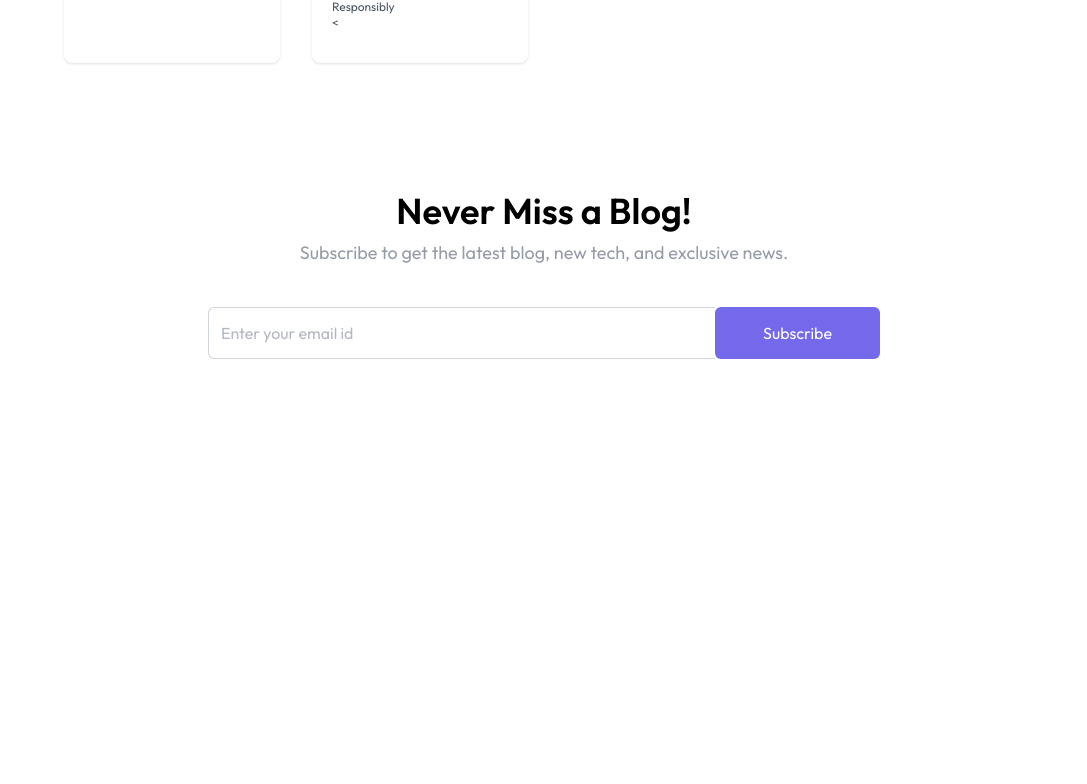
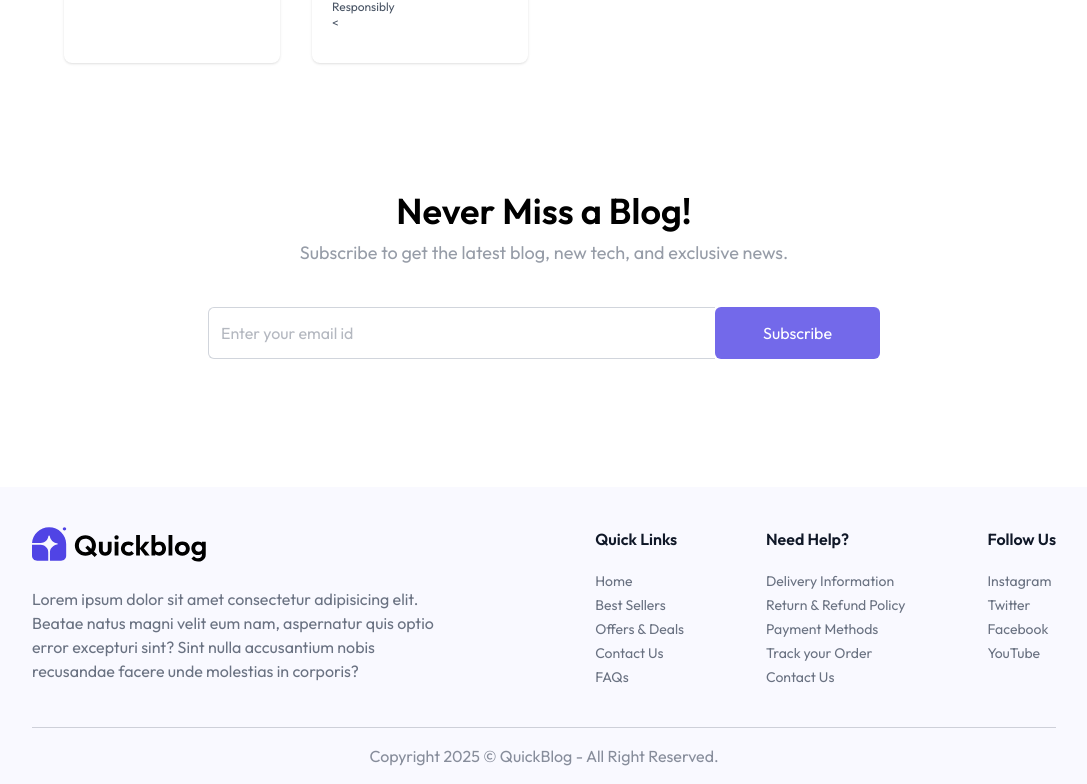
Before and after one commit to Jayant9917/QuickBlog-Frontend, a React (Vite) app in the folder client/: page / in a window 1280 px wide. Shown: the part 1656-2440 px from the top of the page, without its empty margins (96-1183 px from the left). Before the commit the page ends 2143 px from the top, so only its background shows below. Built offline with nearby package versions, Linux system fonts and the light colour scheme.

Commit message:
home page completion

```diff
--- a/client/src/components/footer.jsx
+++ b/client/src/components/footer.jsx
@@ -1,11 +1,36 @@
 import React from 'react'
+import { assets, footer_data } from '../assets/assets'
 
-const footer = () => {
+const Footer = () => {
   return (
-    <div>
+    <div className='px-6 md:px-16 lg:px-24 xl:px-32 bg-primary/3'>
+      <div className='flex flex-col md:flex-row items-start justify-between gap-10
+      py-10 border-b border-gray-500/30 text-gray-500'>
 
+        <div>
+          <img src={assets.logo} alt="logo" className='w-32 sm:w-44'/>
+          <p className='max-w-[410px] mt-6'>Lorem ipsum dolor sit amet consectetur adipisicing elit. Beatae natus magni velit eum nam, aspernatur quis optio error excepturi sint? Sint nulla accusantium nobis recusandae facere unde molestias in corporis?</p>
+        </div>
+
+        <div className='flex flex-wrap justify-between w-full md:w-[45%] gap-5'>
+          {footer_data.map((section, index)=> (
+            <div key={index}>
+              <h3 className='font-semibold text-base text-gray-900 md:mb-5 mb-2'>{section.title}</h3>
+              <ul className='text-sm space-y-1'>
+                {section.links.map((link, i)=> (
+                  <li key={i}>
+                    <a href='#' className='hover:underline transition'>{link}</a>
+                  </li>
+                ))}
+              </ul>
+            </div>
+          ))}
+        </div>
+
+      </div>
+      <p className='py-4 text-center text-sm md:text-base text-gray-500/80'>Copyright 2025 © QuickBlog - All Right Reserved.</p>
     </div>
   )
 }
 
-export default footer
+export default Footer
--- a/client/src/pages/Home.jsx
+++ b/client/src/pages/Home.jsx
@@ -3,6 +3,7 @@
 import Header from '../components/Header'
 import BlogList from '../components/BlogList'
 import Newsletter from '../components/Newsletter'
+import Footer from '../components/footer'
 
 const Home = () => {
   return (
@@ -11,6 +12,7 @@
         <Header/>
         <BlogList/>
         <Newsletter/>
+        <Footer/>
     </>
   )
 }
```
